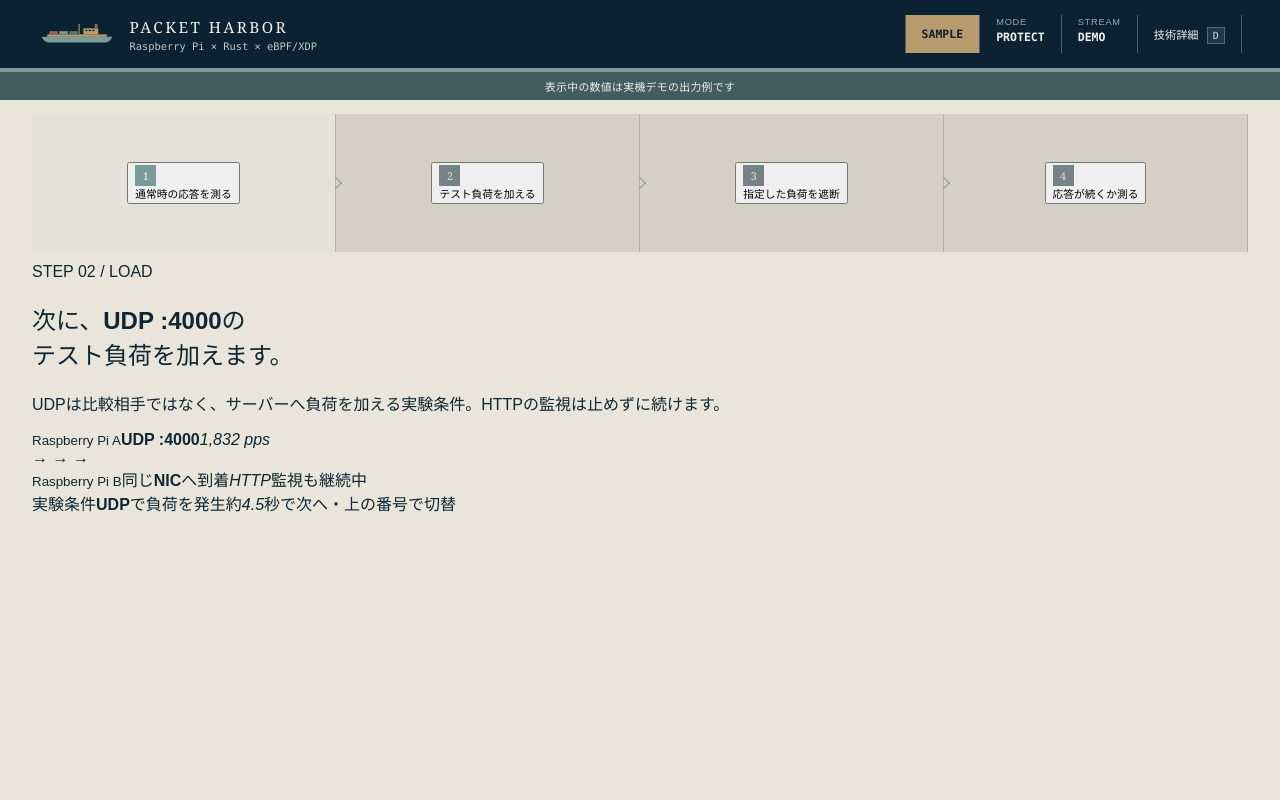
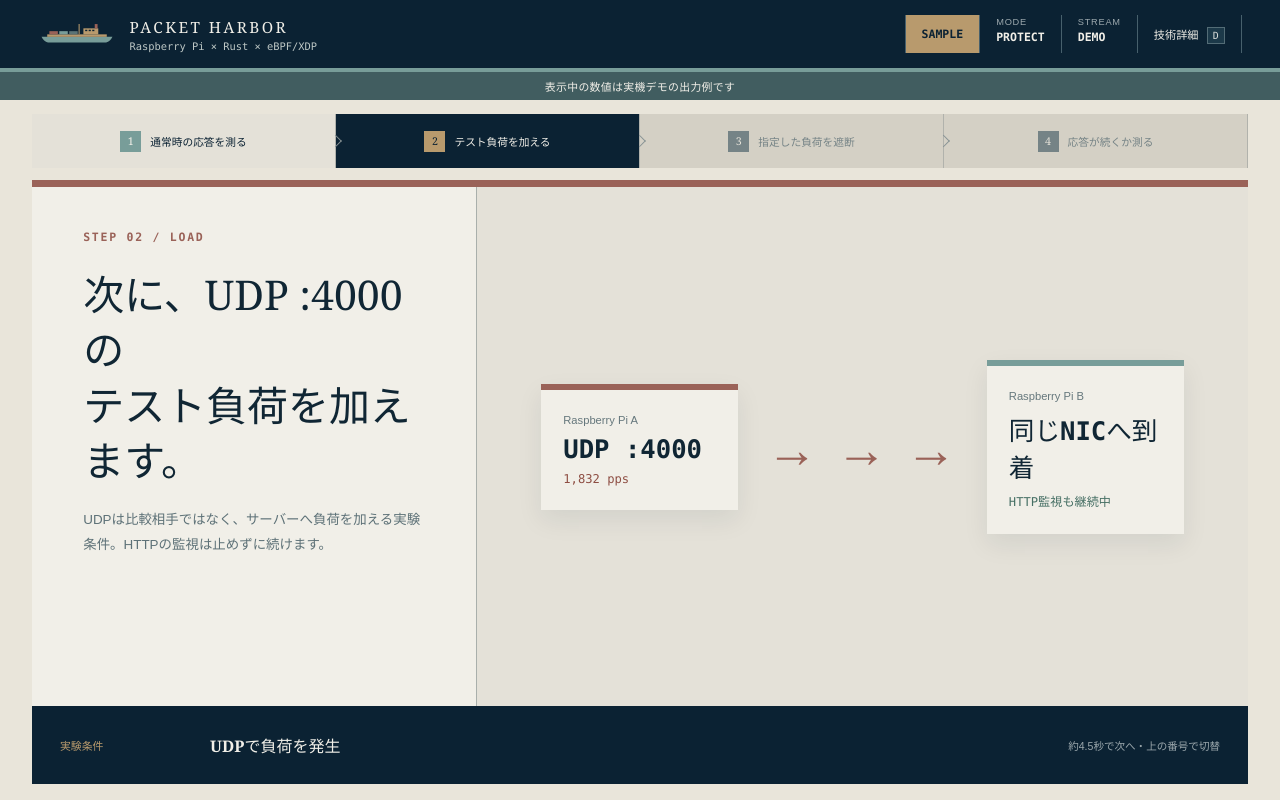
Before and after one commit to Suisan-neki/packet-journey, a React (Vite) app in the folder dashboard/: page / in a window 1280 px wide. Built offline with nearby package versions, Linux system fonts and the light colour scheme.

Commit message:
Style focused stage transitions

```diff
--- a/dashboard/src/app.css
+++ b/dashboard/src/app.css
@@ -811,3 +811,246 @@ kbd {
     padding-bottom: 7px;
   }
 }
+
+/* Sequential demo: one question and one visual state at a time. */
+.booth-screen {
+  grid-template-rows: 54px minmax(0, 1fr);
+  gap: 12px;
+}
+
+.phase-strip li {
+  display: block;
+}
+
+.phase-strip li button {
+  width: 100%;
+  height: 100%;
+  display: flex;
+  align-items: center;
+  justify-content: center;
+  gap: 9px;
+  padding: 0 10px;
+  color: inherit;
+  background: transparent;
+  border: 0;
+}
+
+.phase-strip li button:not(:disabled) {
+  cursor: pointer;
+}
+
+.phase-strip li.is-active {
+  color: #f1efe8;
+  background: #0b2233;
+}
+
+.phase-strip li.is-active span {
+  color: #0b2233;
+  background: #b89a6d;
+}
+
+.stage-scene {
+  min-height: 0;
+  display: grid;
+  grid-template-columns: minmax(340px, 0.78fr) minmax(560px, 1.35fr);
+  grid-template-rows: minmax(0, 1fr) 78px;
+  overflow: hidden;
+  color: #102634;
+  background: #f1efe8;
+  border-top: 7px solid #789d99;
+  animation: stage-in 380ms ease-out;
+}
+
+.stage-scene--2,
+.stage-scene--3 {
+  border-top-color: #9a6258;
+}
+
+@keyframes stage-in {
+  from { opacity: 0; transform: translateY(8px); }
+  to { opacity: 1; transform: translateY(0); }
+}
+
+.stage-copy {
+  min-width: 0;
+  padding: clamp(30px, 5vh, 64px) clamp(30px, 4vw, 68px);
+  border-right: 1px solid #a9afab;
+}
+
+.stage-copy > span {
+  color: #789d99;
+  font-family: "SFMono-Regular", Consolas, monospace;
+  font-size: 0.72rem;
+  font-weight: 700;
+  letter-spacing: 0.15em;
+}
+
+.stage-scene--2 .stage-copy > span,
+.stage-scene--3 .stage-copy > span {
+  color: #9a6258;
+}
+
+.stage-copy h1 {
+  margin: 22px 0 20px;
+  font-family: Georgia, "Yu Mincho", serif;
+  font-size: clamp(2rem, 3.2vw, 3.5rem);
+  font-weight: 500;
+  line-height: 1.35;
+}
+
+.stage-copy p {
+  max-width: 620px;
+  margin: 0;
+  color: #5d7177;
+  font-size: clamp(0.83rem, 1.05vw, 1.05rem);
+  line-height: 1.85;
+}
+
+.stage-visual {
+  min-width: 0;
+  display: grid;
+  grid-auto-flow: column;
+  grid-auto-columns: minmax(150px, 1fr);
+  align-items: center;
+  gap: clamp(14px, 2vw, 34px);
+  padding: clamp(28px, 5vw, 80px);
+  background: #e4e1d8;
+}
+
+.stage-node,
+.stage-gate,
+.result-chain {
+  padding: 24px 22px;
+  background: #f1efe8;
+  border-top: 6px solid #789d99;
+  box-shadow: 0 10px 24px rgba(11, 34, 51, 0.08);
+}
+
+.stage-node small,
+.stage-node strong,
+.stage-node em,
+.stage-gate small,
+.stage-gate strong,
+.stage-gate em,
+.result-chain small,
+.result-chain strong {
+  display: block;
+}
+
+.stage-node small,
+.stage-gate small,
+.result-chain small {
+  color: #65777c;
+  font-size: 0.7rem;
+}
+
+.stage-node strong,
+.stage-gate strong,
+.result-chain strong {
+  margin: 8px 0;
+  font-family: "SFMono-Regular", Consolas, monospace;
+  font-size: clamp(1.25rem, 2vw, 2.15rem);
+}
+
+.stage-node em,
+.stage-gate em {
+  color: #466f64;
+  font-family: "SFMono-Regular", Consolas, monospace;
+  font-size: 0.76rem;
+  font-style: normal;
+}
+
+.stage-node--load,
+.stage-node--blocked {
+  border-top-color: #9a6258;
+}
+
+.stage-node--load em,
+.stage-node--blocked em {
+  color: #8e4e43;
+}
+
+.stage-gate {
+  color: #f1efe8;
+  background: #0b2233;
+  border-top-color: #b89a6d;
+  text-align: center;
+}
+
+.stage-gate small { color: #9ca8ad; }
+.stage-gate em { color: #dcaa91; }
+
+.stage-flow,
+.result-arrow {
+  color: #789d99;
+  font-family: Georgia, serif;
+  font-size: clamp(2rem, 4vw, 4.5rem);
+  text-align: center;
+}
+
+.stage-flow--load {
+  color: #9a6258;
+  letter-spacing: 0.05em;
+}
+
+.result-chain {
+  min-width: 0;
+  border-top-color: #9a6258;
+}
+
+.result-chain--success {
+  border-top-color: #789d99;
+}
+
+.result-chain strong em {
+  font-size: 0.5em;
+  font-style: normal;
+}
+
+.stage-note {
+  grid-column: 1 / -1;
+  display: grid;
+  grid-template-columns: 130px 1fr auto;
+  align-items: center;
+  gap: 20px;
+  padding: 0 28px;
+  color: #f1efe8;
+  background: #0b2233;
+}
+
+.stage-note span {
+  color: #b89a6d;
+  font-size: 0.68rem;
+  font-weight: 700;
+}
+
+.stage-note strong {
+  font-family: Georgia, "Yu Mincho", serif;
+  font-size: 1rem;
+}
+
+.stage-note em {
+  color: #9ca8ad;
+  font-size: 0.66rem;
+  font-style: normal;
+}
+
+@media (max-height: 760px) {
+  .booth-screen {
+    grid-template-rows: 42px minmax(0, 1fr);
+  }
+
+  .stage-scene {
+    grid-template-rows: minmax(0, 1fr) 62px;
+  }
+
+  .stage-copy {
+    padding-top: 26px;
+    padding-bottom: 26px;
+  }
+
+  .stage-copy h1 {
+    margin: 14px 0;
+    font-size: clamp(1.65rem, 2.8vw, 2.8rem);
+  }
+}
```
